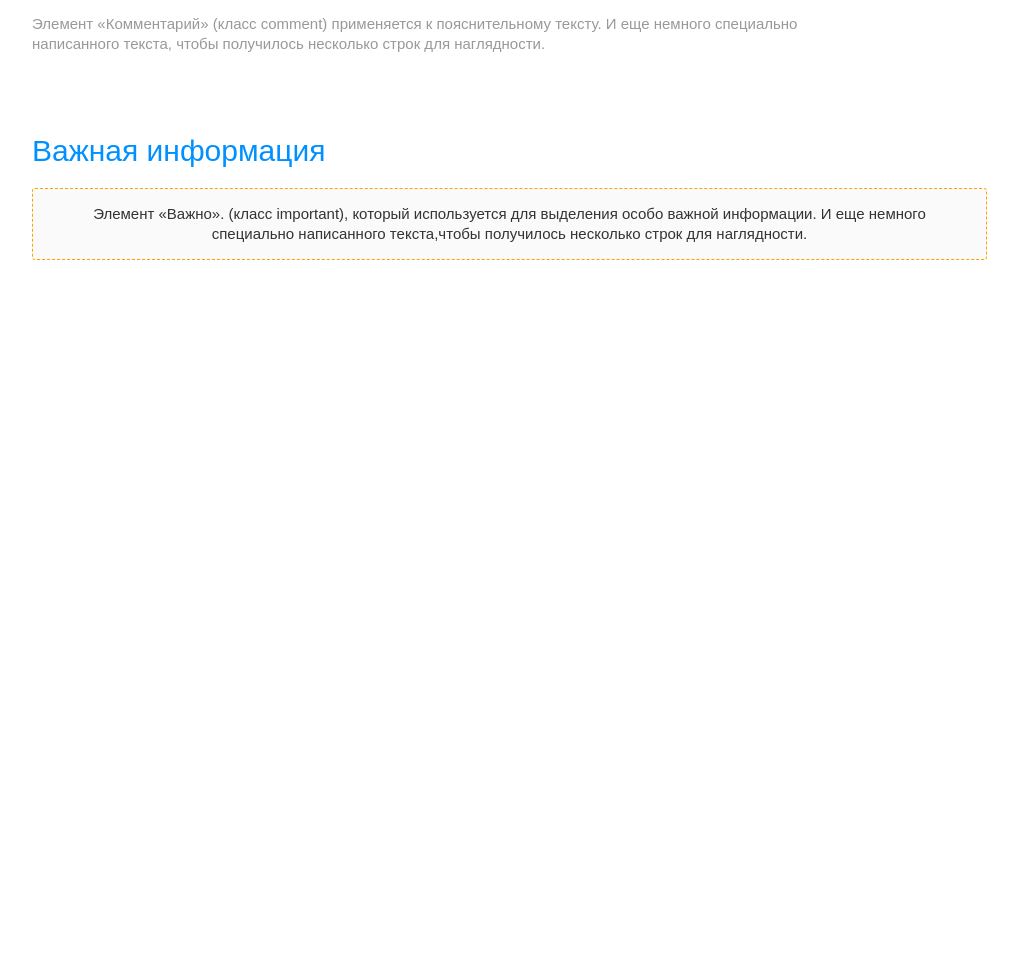
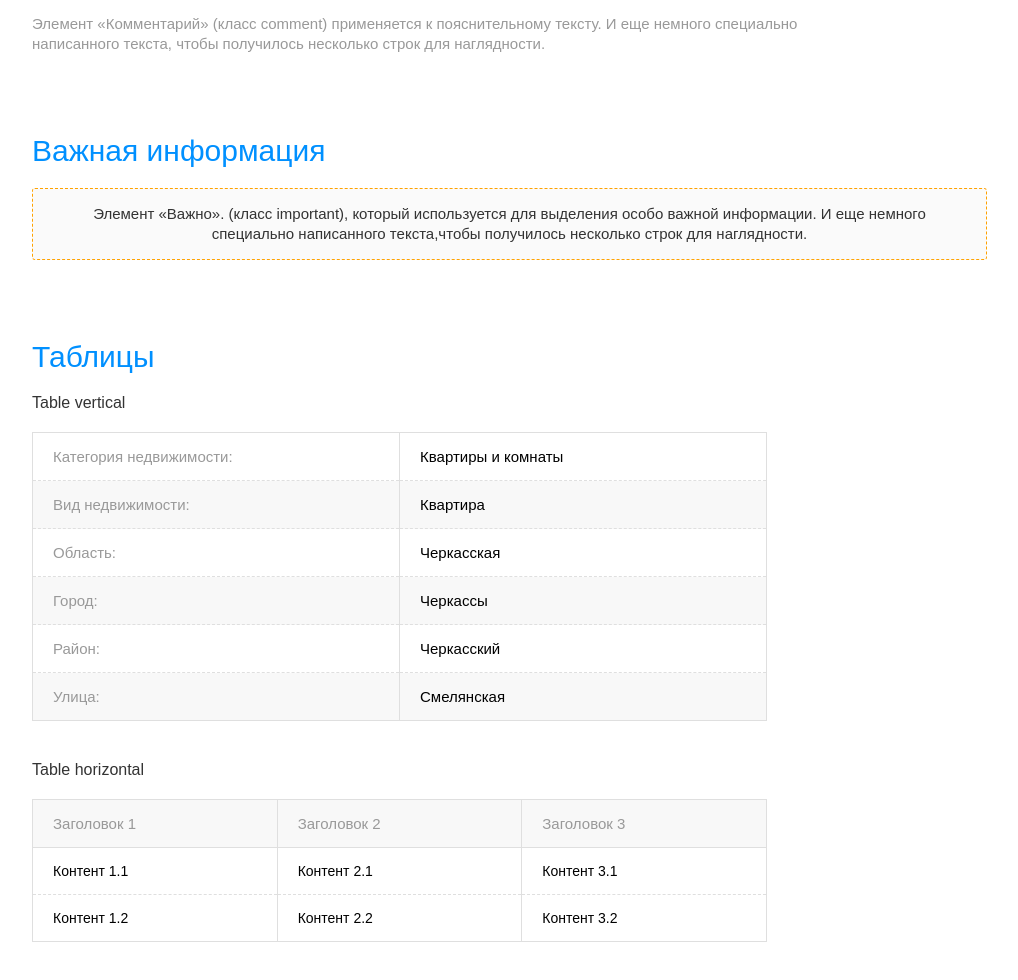
Before and after one commit to andkh/neru-angular, a plain HTML site: page index.html in a window 1280 px wide. Shown: the part 2915-3895 px from the top of the page, without its empty margins (8-1026 px from the left). Before the commit the page ends 3215 px from the top, so only its background shows below. Drawn offline with Linux system fonts and the light colour scheme.

Commit message:
Finished Tables

```diff
--- a/index.html
+++ b/index.html
@@ -252,6 +252,62 @@
     <p class="important">Элемент «Важно». (класс important), который используется для выделения особо важной информации. И еще немного специально
         написанного текста,чтобы получилось несколько строк для наглядности.</p>
 </section>
+<section class="container-tables">
+    <h2>Таблицы</h2>
+    <div class="vertical">
+        <h3>Table vertical</h3>
+        <table class="vertical-table">
+            <tbody><tr>
+                <td>Категория недвижимости:</td>
+                <td>Квартиры и комнаты</td>
+            </tr>
+            <tr>
+                <td>Вид недвижимости:</td>
+                <td>Квартира</td>
+            </tr>
+            <tr>
+                <td>Область:</td>
+                <td>Черкасская</td>
+            </tr>
+            <tr>
+                <td>Город:</td>
+                <td>Черкассы</td>
+            </tr>
+            <tr>
+                <td>Район:</td>
+                <td>Черкасский</td>
+            </tr>
+            <tr>
+                <td>Улица:</td>
+                <td>Смелянская</td>
+            </tr>
+            </tbody>
+        </table>
+    </div>
+    <div class="horizontal">
+        <h3>Table horizontal</h3>
+        <table class="horizontal-table">
+            <tbody><tr>
+                <td>Заголовок 1</td>
+                <td>Заголовок 2</td>
+                <td>Заголовок 3</td>
+            </tr>
+
+            <tr>
+                <td>Контент 1.1</td>
+                <td>Контент 2.1</td>
+                <td>Контент 3.1</td>
+            </tr>
+
+            <tr>
+                <td>Контент 1.2</td>
+                <td>Контент 2.2</td>
+                <td>Контент 3.2</td>
+            </tr>
+            </tbody>
+        </table>
+    </div>
+</section>
 
 <script src="lib/angular.min.js"></script>
 <script src="js/app.js"></script>
--- a/styles/scss/_global.scss
+++ b/styles/scss/_global.scss
@@ -573,3 +573,53 @@ input#errorInput {
     }
   }
 }
+
+/* Tables */
+.container-tables {
+  h2 + div {
+    margin-bottom: 40px;
+  }
+}
+.vertical, .horizontal {
+  font-family: 'PT Sans', sans-serif;
+  h3 {
+    font-size: 16px;
+    color: #333333;
+  }
+}
+.vertical-table, .horizontal-table {
+  width: 735px;
+  border: 1px solid #dfdfdf;
+
+  tr {
+    border-bottom: 1px dashed #dfdfdf;
+  }
+  td {
+    border-right: 1px solid #dfdfdf;
+    padding: 15px 20px;
+    color: #000;
+  }
+}
+
+.vertical-table {
+  tr:nth-child(2n) {
+    background: #f8f8f8;
+  }
+  td {
+    width: 50%;
+    font-size: 15px;
+    &:first-child {
+      color: #999999;
+    }
+  }
+}
+.horizontal-table {
+  tr:first-child {
+    background: #f8f8f8;
+    border-bottom-style: solid;
+    td {
+      font-size: 15px;
+      color: #999999;
+    }
+  }
+}
```
Also changed, not shown: styles/css/styles.css.
